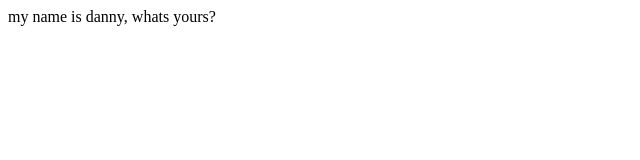
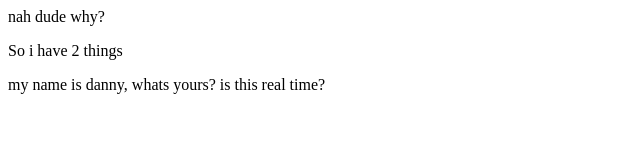
Before and after one commit to tbpk/tt, a plain HTML site: page index.html in a window 1280 px wide. Shown: the whole page, without its empty margins (0-640 px from the left). Drawn offline with Linux system fonts and the light colour scheme.

Commit message:
my stuff

```diff
--- a/index.html
+++ b/index.html
@@ -1,5 +1,13 @@
 <html>
+    <head>
+        <body>
+            nah dude why?
+        </body>
+    </head>
+    <p>
+        So i have 2 things
+    </p>
     <body>
-        my name is danny, whats yours?
+        my name is danny, whats yours? is this real time?
     </body>
 </html>
```
